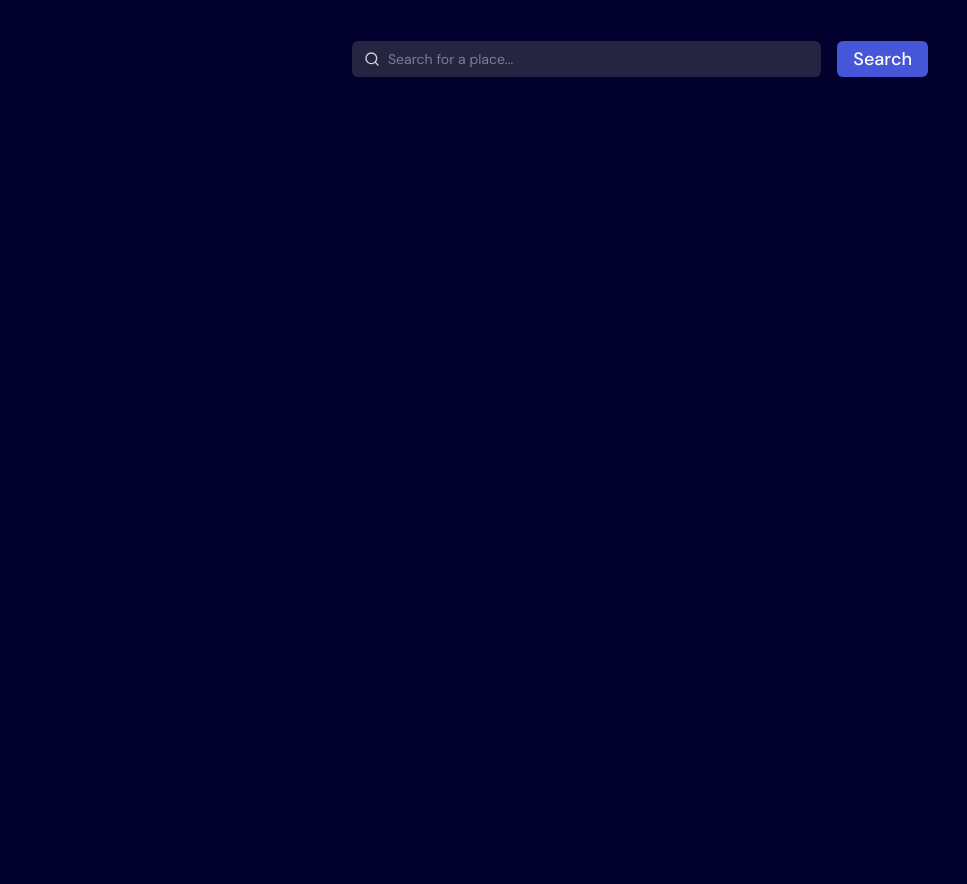
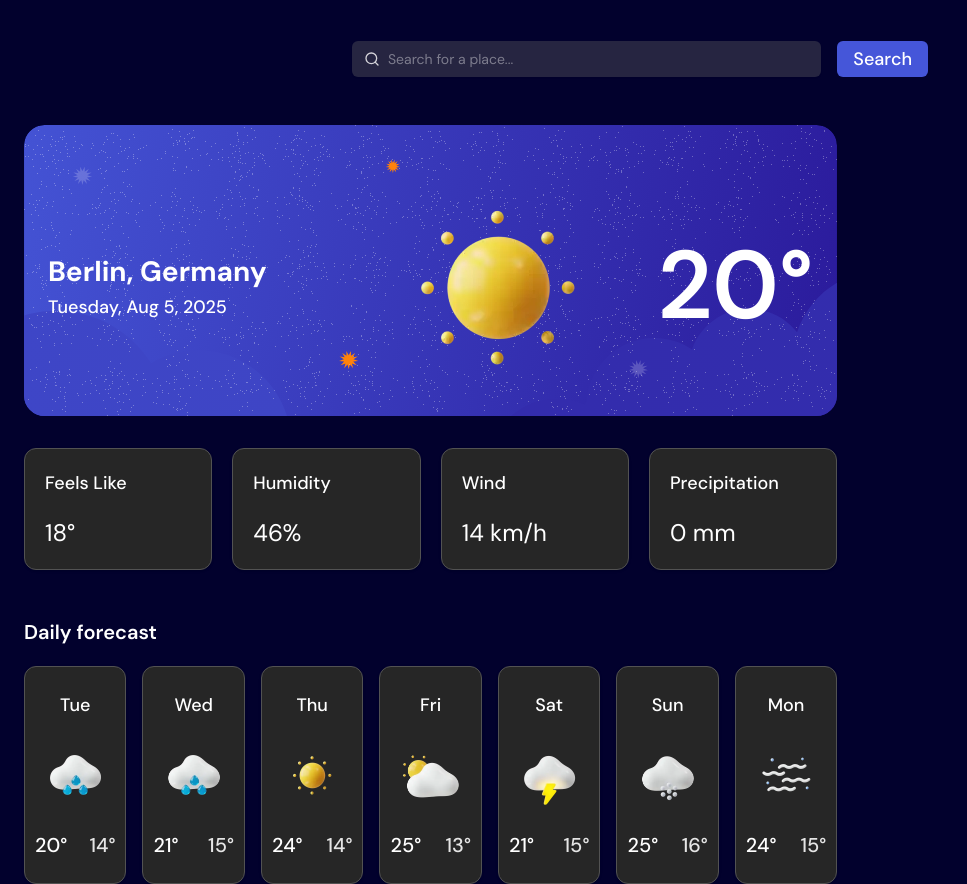
Before and after one commit to dev-rome/FM-Weather-App, a Next.js app: page / in a window 1280 px wide. Shown: the part 240-1124 px from the top of the page, without its empty margins (0-967 px from the left). Before the commit the page ends 800 px from the top, so only its background shows below. Built offline with nearby package versions, Linux system fonts and the light colour scheme.

Commit message:
feat: add weather details and daily forecast components with semantic html changes

```diff
--- a/app/page.tsx
+++ b/app/page.tsx
@@ -1,15 +1,29 @@
 import Header from "@/components/Header";
 import SearchForm from "@/components/SearchForm";
+import CurrentWeather from "@/components/CurrentWeather";
+import WeatherDetails from "@/components/weather-details/WeatherDetails";
+import DailyForecast from "@/components/daily-forecast/DailyForecast";
 
 export default function Home() {
   return (
     <>
       <Header />
       <h1 className="col-span-4 mx-auto pb-12 text-center text-4xl leading-tight sm:max-w-96 md:col-span-8 md:text-[3.25rem] lg:col-span-12 lg:max-w-none lg:pb-16">
-        How’s the sky looking today?
+        How&apos;s the sky looking today?
       </h1>
-      <section className="col-span-4 md:col-span-8 lg:col-span-12">
-        <SearchForm />
+      <SearchForm />
+      <section
+        aria-label="Weather information"
+        className="col-span-4 grid grid-cols-1 gap-6 md:col-span-8 lg:col-span-12 lg:grid-cols-12"
+      >
+        <div className="flex flex-col lg:col-span-8">
+          <CurrentWeather />
+          <WeatherDetails />
+          <DailyForecast />
+        </div>
+        <div className="flex flex-col lg:col-span-4">
+          {/* HourlyForecast will go here */}
+        </div>
       </section>
     </>
   );
--- /dev/null
+++ b/components/CurrentWeather.tsx
@@ -0,0 +1,50 @@
+import Image from "next/image";
+
+export default function CurrentWeather() {
+  return (
+    <article
+      aria-label="Current weather conditions"
+      className="relative pb-5 lg:pb-8"
+    >
+      <picture>
+        <source
+          srcSet="/images/bg-today-large.svg"
+          media="(min-width: 768px)"
+        />
+        <Image
+          src="/images/bg-today-small.svg"
+          alt=""
+          width={343}
+          height={286}
+          className="h-auto w-full"
+          aria-hidden="true"
+          priority
+        />
+      </picture>
+      <div className="absolute inset-0 flex w-full flex-col items-center justify-center md:flex-row md:justify-between md:px-6">
+        <div className="text-center md:text-left">
+          <h2 className="text-[1.75rem] font-bold">Berlin, Germany</h2>
+          <time dateTime="2025-08-05" className="text-lg font-medium">
+            Tuesday, Aug 5, 2025
+          </time>
+        </div>
+        <div className="flex items-center">
+          <Image
+            src="/images/icon-sunny.webp"
+            alt="Sunny weather"
+            width={120}
+            height={120}
+            className="h-auto w-auto"
+            priority
+          />
+          <p
+            className="text-8xl font-semibold"
+            aria-label="Temperature 20 degrees"
+          >
+            20°
+          </p>
+        </div>
+      </div>
+    </article>
+  );
+}
--- a/components/Header.tsx
+++ b/components/Header.tsx
@@ -9,7 +9,10 @@ import { Settings, ChevronDown } from "lucide-react";
 export default function Header() {
   return (
     <header className="col-span-4 pt-3 pb-12 md:col-span-8 md:pt-6 lg:col-span-12 lg:pt-12 lg:pb-16">
-      <div className="flex items-center justify-between">
+      <nav
+        className="flex items-center justify-between"
+        aria-label="Main navigation"
+      >
         <Image
           src="/images/logo.svg"
           alt="Weather App"
@@ -20,14 +23,17 @@ export default function Header() {
         />
         <DropdownMenu>
           <DropdownMenuTrigger asChild>
-            <Button className="bg-(--neutral-800) px-3 py-4 text-sm md:text-base">
-              <Settings size={14} />
+            <Button
+              className="bg-(--neutral-800) px-3 py-4 text-sm md:text-base"
+              aria-label="Units settings"
+            >
+              <Settings size={14} aria-hidden="true" />
               Units
-              <ChevronDown size={9} />
+              <ChevronDown size={9} aria-hidden="true" />
             </Button>
           </DropdownMenuTrigger>
         </DropdownMenu>
-      </div>
+      </nav>
     </header>
   );
 }
--- a/components/SearchForm.tsx
+++ b/components/SearchForm.tsx
@@ -8,16 +8,31 @@ import { SearchIcon } from "lucide-react";
 
 export default function SearchForm() {
   return (
+    <section
+      aria-label="Search for location"
+      className="col-span-4 md:col-span-8 lg:col-span-12"
+    >
       <form className="mx-auto flex flex-col gap-3 pb-8 md:max-w-xl md:flex-row md:gap-4 lg:pb-12">
         <InputGroup className="border-none bg-(--neutral-800) text-(--neutral-200)">
-        <InputGroupInput placeholder="Search for a place..." />
-        <InputGroupAddon>
-          <SearchIcon />
+          <label htmlFor="location-search" className="sr-only">
+            Search for a place
+          </label>
+          <InputGroupInput
+            id="location-search"
+            placeholder="Search for a place..."
+            aria-label="Location search input"
+          />
+          <InputGroupAddon aria-hidden="true">
+            <SearchIcon aria-hidden="true" />
           </InputGroupAddon>
         </InputGroup>
-      <Button className="bg-(--blue-500) py-4 text-lg font-medium hover:bg-(--blue-700)">
+        <Button
+          type="submit"
+          className="bg-(--blue-500) py-4 text-lg font-medium hover:bg-(--blue-700)"
+        >
           Search
         </Button>
       </form>
+    </section>
   );
 }
--- /dev/null
+++ b/components/daily-forecast/DailyForecast.tsx
@@ -0,0 +1,81 @@
+import DailyForecastItem from "./DailyForecastItem";
+
+type DailyForecastData = {
+  day: string;
+  icon: string;
+  iconAlt: string;
+  highTemp: string;
+  lowTemp: string;
+};
+
+const dailyForecast: DailyForecastData[] = [
+  {
+    day: "Tue",
+    icon: "/images/icon-rain.webp",
+    iconAlt: "Rain",
+    highTemp: "20°",
+    lowTemp: "14°",
+  },
+  {
+    day: "Wed",
+    icon: "/images/icon-rain.webp",
+    iconAlt: "Rain",
+    highTemp: "21°",
+    lowTemp: "15°",
+  },
+  {
+    day: "Thu",
+    icon: "/images/icon-sunny.webp",
+    iconAlt: "Sunny",
+    highTemp: "24°",
+    lowTemp: "14°",
+  },
+  {
+    day: "Fri",
+    icon: "/images/icon-partly-cloudy.webp",
+    iconAlt: "Partly cloudy",
+    highTemp: "25°",
+    lowTemp: "13°",
+  },
+  {
+    day: "Sat",
+    icon: "/images/icon-storm.webp",
+    iconAlt: "Storm",
+    highTemp: "21°",
+    lowTemp: "15°",
+  },
+  {
+    day: "Sun",
+    icon: "/images/icon-snow.webp",
+    iconAlt: "Snow",
+    highTemp: "25°",
+    lowTemp: "16°",
+  },
+  {
+    day: "Mon",
+    icon: "/images/icon-fog.webp",
+    iconAlt: "Fog",
+    highTemp: "24°",
+    lowTemp: "15°",
+  },
+];
+
+export default function DailyForecast() {
+  return (
+    <article aria-label="Daily forecast">
+      <h2 className="mb-5 text-xl font-semibold">Daily forecast</h2>
+      <div className="grid grid-cols-3 gap-4 md:grid-cols-7">
+        {dailyForecast.map(({ day, icon, iconAlt, highTemp, lowTemp }) => (
+          <DailyForecastItem
+            key={day}
+            day={day}
+            icon={icon}
+            iconAlt={iconAlt}
+            highTemp={highTemp}
+            lowTemp={lowTemp}
+          />
+        ))}
+      </div>
+    </article>
+  );
+}
--- /dev/null
+++ b/components/daily-forecast/DailyForecastItem.tsx
@@ -0,0 +1,41 @@
+import { Card, CardContent } from "@/components/ui/card";
+import Image from "next/image";
+
+type DailyForecastItemProps = {
+  day: string;
+  icon: string;
+  iconAlt: string;
+  highTemp: string;
+  lowTemp: string;
+};
+
+export default function DailyForecastItem({
+  day,
+  icon,
+  iconAlt,
+  highTemp,
+  lowTemp,
+}: DailyForecastItemProps) {
+  return (
+    <article aria-label={`${day} forecast`}>
+      <Card className="border-neutral-600 bg-neutral-800">
+        <CardContent className="flex flex-col items-center gap-4 px-2.5 py-6">
+          <p className="text-lg font-medium">{day}</p>
+          <Image
+            src={icon}
+            alt={iconAlt}
+            width={60}
+            height={60}
+            className="h-auto w-auto"
+          />
+          <div className="flex w-full justify-between">
+            <span className="text-xl font-medium">{highTemp}</span>
+            <span className="text-xl font-medium text-neutral-200">
+              {lowTemp}
+            </span>
+          </div>
+        </CardContent>
+      </Card>
+    </article>
+  );
+}
--- /dev/null
+++ b/components/ui/card.tsx
@@ -0,0 +1,86 @@
+import * as React from "react";
+
+import { cn } from "@/lib/utils";
+
+function Card({ className, ...props }: React.ComponentProps<"div">) {
+  return (
+    <div
+      data-slot="card"
+      className={cn(
+        "bg-card text-card-foreground flex flex-col gap-6 rounded-xl border shadow-sm",
+        className,
+      )}
+      {...props}
+    />
+  );
+}
+
+function CardHeader({ className, ...props }: React.ComponentProps<"div">) {
+  return (
+    <div
+      data-slot="card-header"
+      className={cn(
+        "@container/card-header grid auto-rows-min grid-rows-[auto_auto] items-start gap-2 px-6 has-data-[slot=card-action]:grid-cols-[1fr_auto] [.border-b]:pb-6",
+        className,
+      )}
+      {...props}
+    />
+  );
+}
+
+function CardTitle({ className, ...props }: React.ComponentProps<"div">) {
+  return (
+    <div
+      data-slot="card-title"
+      className={cn("leading-none font-semibold", className)}
+      {...props}
+    />
+  );
+}
+
+function CardDescription({ className, ...props }: React.ComponentProps<"div">) {
+  return (
+    <div
+      data-slot="card-description"
+      className={cn("text-muted-foreground text-sm", className)}
+      {...props}
+    />
+  );
+}
+
+function CardAction({ className, ...props }: React.ComponentProps<"div">) {
+  return (
+    <div
+      data-slot="card-action"
+      className={cn(
+        "col-start-2 row-span-2 row-start-1 self-start justify-self-end",
+        className,
+      )}
+      {...props}
+    />
+  );
+}
+
+function CardContent({ className, ...props }: React.ComponentProps<"div">) {
+  return <div data-slot="card-content" className={cn(className)} {...props} />;
+}
+
+function CardFooter({ className, ...props }: React.ComponentProps<"div">) {
+  return (
+    <div
+      data-slot="card-footer"
+      className={cn("flex items-center px-6 [.border-t]:pt-6", className)}
+      {...props}
+    />
+  );
+}
+
+export {
+  Card,
+  CardHeader,
+  CardFooter,
+  CardTitle,
+  CardAction,
+  CardDescription,
+  CardContent,
+};
--- /dev/null
+++ b/components/weather-details/WeatherDetails.tsx
@@ -0,0 +1,26 @@
+import WeatherDetailsItem from "./WeatherDetailsItem";
+
+type WeatherMetric = {
+  label: string;
+  value: string;
+};
+
+const weatherMetrics: WeatherMetric[] = [
+  { label: "Feels Like", value: "18°" },
+  { label: "Humidity", value: "46%" },
+  { label: "Wind", value: "14 km/h" },
+  { label: "Precipitation", value: "0 mm" },
+];
+
+export default function WeatherDetails() {
+  return (
+    <article aria-label="Weather details" className="pb-8 lg:pb-12">
+      <h2 className="sr-only">Current weather details</h2>
+      <div className="grid grid-cols-2 gap-5 md:grid-cols-4">
+        {weatherMetrics.map(({ label, value }) => (
+          <WeatherDetailsItem key={label} label={label} value={value} />
+        ))}
+      </div>
+    </article>
+  );
+}
--- /dev/null
+++ b/components/weather-details/WeatherDetailsItem.tsx
@@ -0,0 +1,24 @@
+import { Card, CardContent } from "@/components/ui/card";
+
+type WeatherDetailsItemProps = {
+  label: string;
+  value: string;
+};
+
+export default function WeatherDetailsItem({
+  label,
+  value,
+}: WeatherDetailsItemProps) {
+  return (
+    <article aria-label={label}>
+      <Card className="border-neutral-600 bg-neutral-800 p-5">
+        <CardContent className="flex flex-col">
+          <dl className="flex flex-col gap-5">
+            <dt className="text-lg font-medium">{label}</dt>
+            <dd className="text-2xl">{value}</dd>
+          </dl>
+        </CardContent>
+      </Card>
+    </article>
+  );
+}
```
Lines whose indentation alone changed are shown as unchanged.
